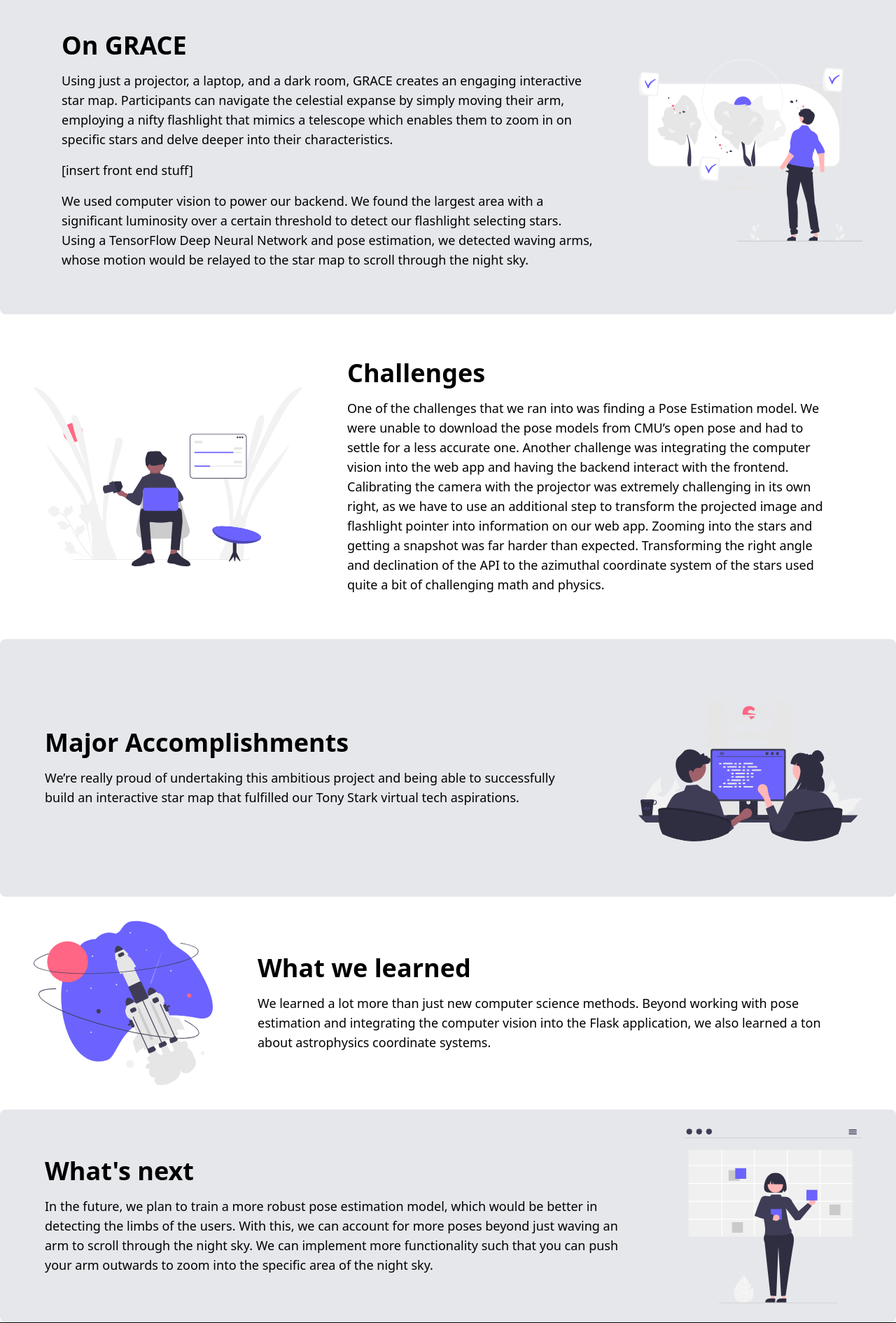
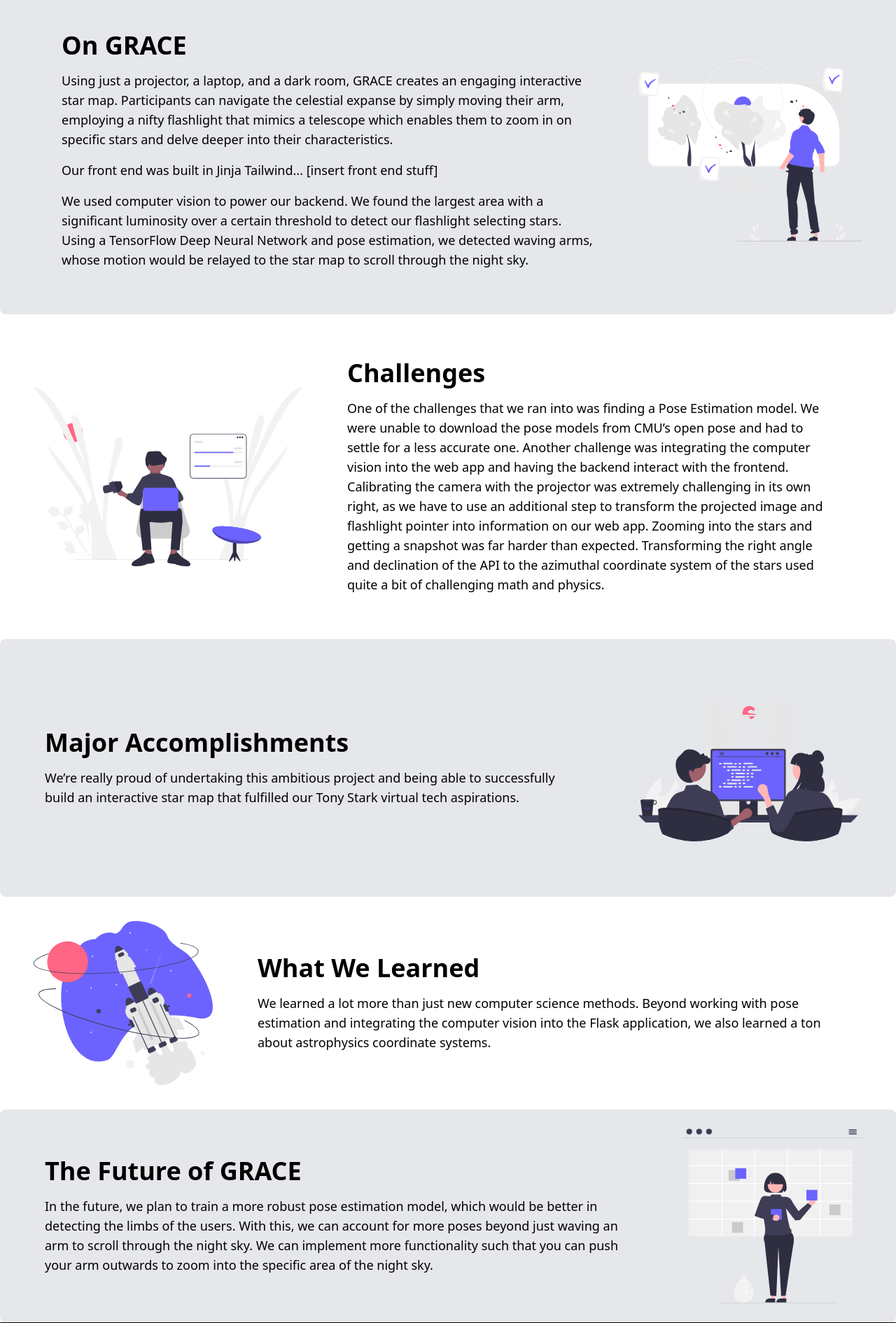
Before and after one commit to GRACE-HackHarvard/website, a Flask app: page /about in a window 1280 px wide. Shown: the part 1135-3025 px from the top of the page at 70% size. Run offline with Flask 3, Linux system fonts and the light colour scheme; style sheets or scripts are compiled from the project's sources; some libraries are stand-ins or nearby versions.

Commit message:
some frontend touches

```diff
--- a/templates/about.html
+++ b/templates/about.html
@@ -34,7 +34,7 @@
         <div class="flex-1 text-black space-y-4 pl-6 items-left m-10">
             <h2 class="text-4xl font-semibold">On GRACE</h2>
             <p class="text-lg">Using just a projector, a laptop, and a dark room, GRACE creates an engaging interactive star map. Participants can navigate the celestial expanse by simply moving their arm, employing a nifty flashlight that mimics a telescope which enables them to zoom in on specific stars and delve deeper into their characteristics.</p>
-            <p class="text-lg">[insert front end stuff]</p>
+            <p class="text-lg">Our front end was built in Jinja Tailwind... [insert front end stuff]</p>
             <p class="text-lg">We used computer vision to power our backend. We found the largest area with a significant luminosity over a certain threshold to detect our flashlight selecting stars. Using a TensorFlow Deep Neural Network and pose estimation, we detected waving arms, whose motion would be relayed to the star map to scroll through the night sky.</p>
         </div>
         <img src="{{ url_for('static', filename='images/animating.svg') }}" alt="Animating SVG" class="w-80 h-80 ml-6 mr-6">
@@ -59,14 +59,14 @@
     <div data-aos="fade-up" class="p-6 flex items-center">
         <img src="{{ url_for('static', filename='images/outer_space.svg') }}" alt="To The Moon SVG" class="w-64 h-64 ml-6 mr-6">
         <div class="flex-1 text-black space-y-4 pr-6 items-right m-10">
-            <h2 class="text-4xl font-semibold">What we learned</h2>
+            <h2 class="text-4xl font-semibold">What We Learned</h2>
             <p class="text-lg">We learned a lot more than just new computer science methods. Beyond working with pose estimation and integrating the computer vision into the Flask application, we also learned a ton about astrophysics coordinate systems.</p>
         </div>
     </div>
 
     <div data-aos="fade-up" class="p-6 rounded-lg flex items-center bg-gray-200">
         <div class="flex-1 text-black space-y-4 pr-6 items-right m-10">
-            <h2 class="text-4xl font-semibold">What's next</h2>
+            <h2 class="text-4xl font-semibold">The Future of GRACE</h2>
             <p class="text-lg">In the future, we plan to train a more robust pose estimation model, which would be better in detecting the limbs of the users. With this, we can account for more poses beyond just waving an arm to scroll through the night sky. We can implement more functionality such that you can push your arm outwards to zoom into the specific area of the night sky.</p>
         </div>
         <img src="{{ url_for('static', filename='images/schedule.svg') }}" alt="To The Moon SVG" class="w-64 h-64 ml-6 mr-6">
```
Also changed, not shown: templates/map.html (+8 -8 lines), 1 other file.
